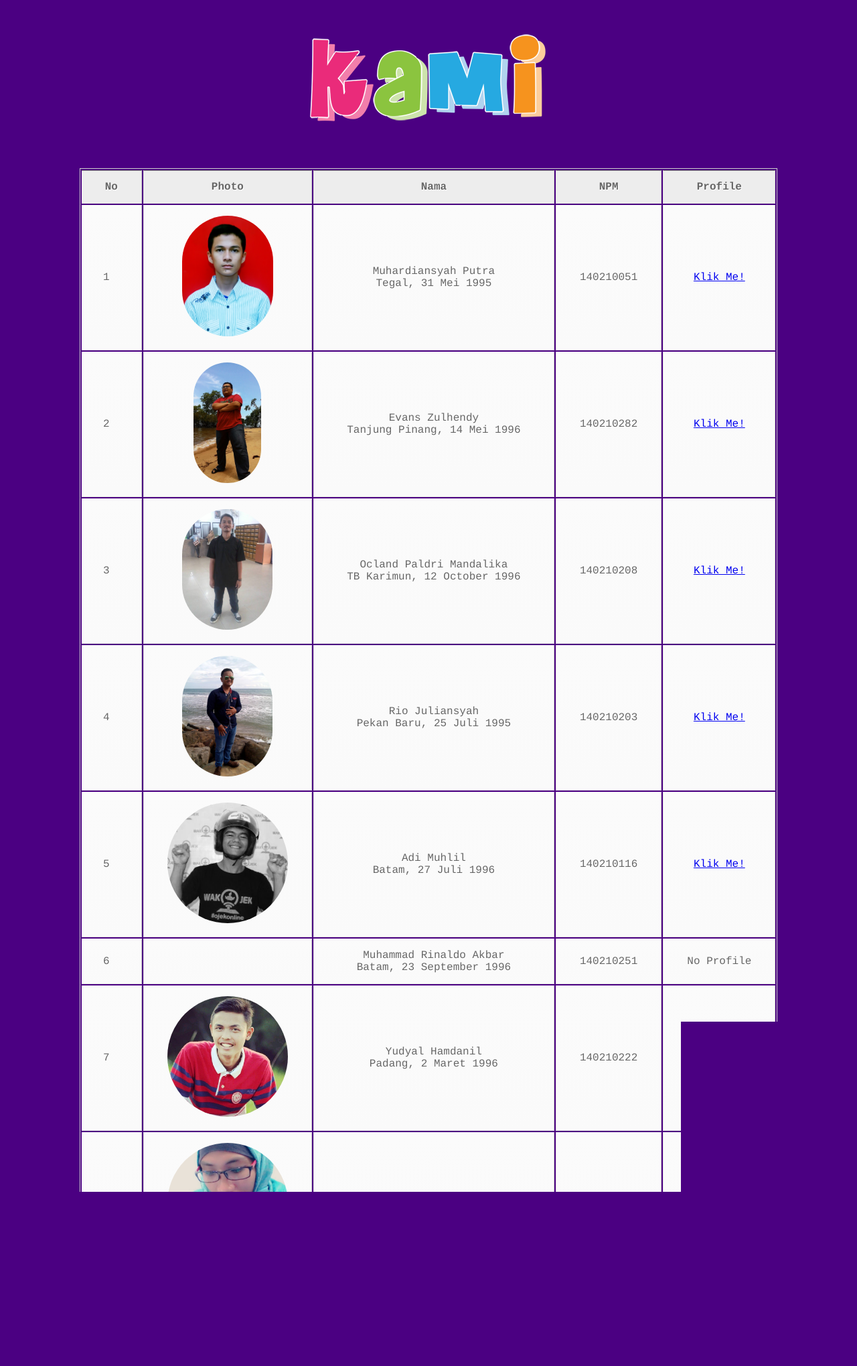
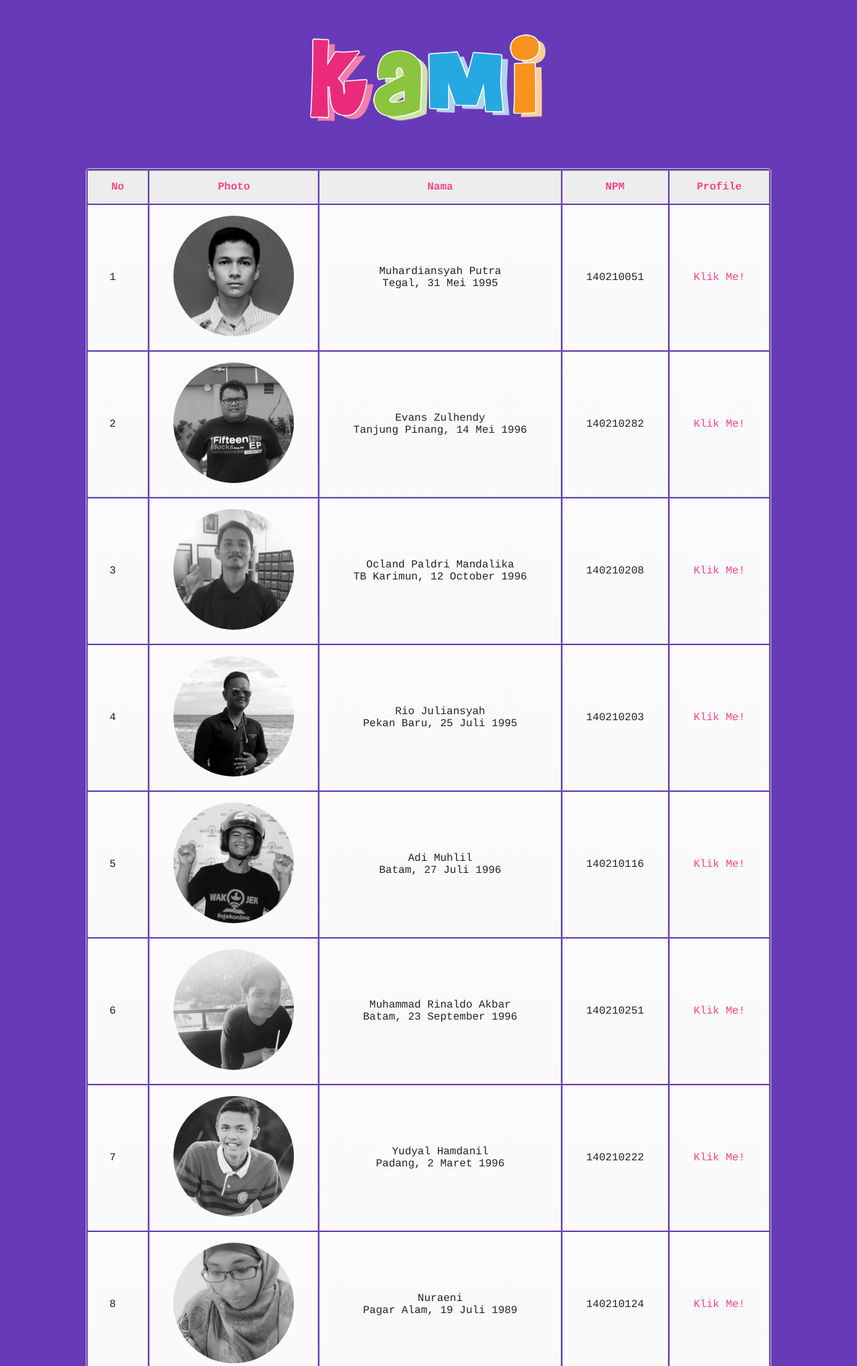
Before and after one commit to evanszul/gelartikar, a PHP site: page /biodata.html in a window 1280 px wide. Shown: the top 2039 px of the page at 67% size. Before the commit the page ends 1779 px from the top, so only its background shows below. Run offline with PHP 8.4, Linux system fonts and the light colour scheme.

Commit message:
Revert "Sip"
This reverts commit 7a1f164e3d20ab93b65c2ba99d359928303d3b14.

# Conflicts:
#	image/adi.jpg

```diff
--- a/biodata.html
+++ b/biodata.html
@@ -3,7 +3,6 @@
 <head>
     <meta charset="UTF-8">
     <title>Biodata</title>
-
     <link rel="stylesheet" type= "text/css" href="./style/css/style.css">
 
 </head>
@@ -11,12 +10,13 @@
     <h1 align="center" ><img src="./image/kami.png"></h1>
 
     <table border="1px" align="center" style="font-family: courier;">
+		<thead>
 			<th><b>No</th>
 			<th><b>Photo</th>
 			<th><b>Nama</th>
 			<th><b>NPM</th>
 			<th><b>Profile</th>
-
+		</thead>
         <tbody>
 			<tr style="padding-bottom: 5">
 				<td align="center">1</td>
@@ -65,11 +65,11 @@
 
 			<tr style="padding-bottom: 5">
 				<td align="center">6</td>
-        <td><img src="" style="border-radius: 180px; height: 180px"></td>
+				<td><img src="./image/aldo.jpg" style="border-radius: 180px; height: 180px"></td>
 				<td>Muhammad Rinaldo Akbar<br>
 					Batam, 23 September 1996</td>
 				<td>140210251</td>
-        <td>No Profile</td>
+				<td><a href="https://www.facebook.com/muhammadaldo08">Klik Me! </a></td>
 			</tr>
 
 			<tr style="padding-bottom: 5">
@@ -110,7 +110,7 @@
         </tbody>
     </table>
 
-    <p align="center"><b>Tugas Mandiri Pemorgraman Web <br>
+    <p class="warna-footer" align="center"><b>Tugas Mandiri Pemorgraman Web <br>
     Teknik Informatika <br>
     2017</p>
 </body>
--- a/style/css/style.css
+++ b/style/css/style.css
@@ -1,13 +1,14 @@
 body {
-	background: indigo;
+	background: #673AB7;
 }
 
 table {
   font-family: Arial, Helvetica, sans-serif;
-  color: #666;
+  color: #212121;
   text-shadow: 1px 1px 0px #fff;
   background: contrast(color1, black, white, [threshold: 43%]);
   border: #ccc 1px solid;
+  border-radius: 5px 5px 5px 5px;
 }
 
 table th {
@@ -19,6 +20,10 @@
 
 table th:first-child{
   border-left:1px;
+}
+
+table thead{
+	color:#FF4081;
 }
 
 table tr {
@@ -69,3 +74,12 @@
 	font-size: 100%;
 	font-style: oblique;
 }
+
+a {
+	color: #FF4081;
+	text-decoration:none;
+}
+/* Footer */
+.warna-footer{
+	color: white;
+}
```
Also changed, not shown: image/aini.jpg, image/aldo.jpg (added), image/azil.jpg, image/evan.jpg, image/muhar.jpg, image/ocland.jpg, image/ria.jpg, image/rio.jpg, image/yudyal.jpg, 1 other file. Lines whose indentation alone changed are shown as unchanged.
